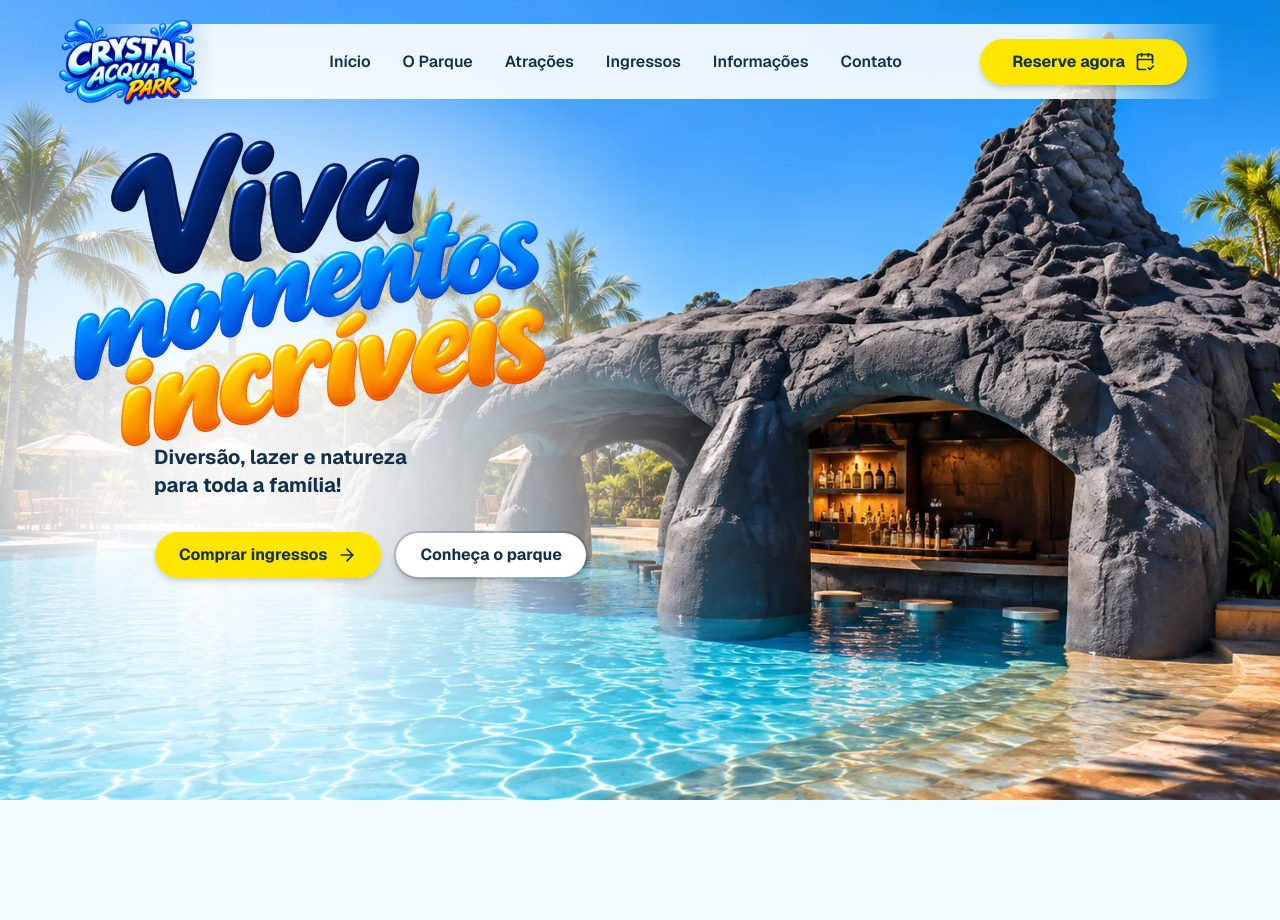
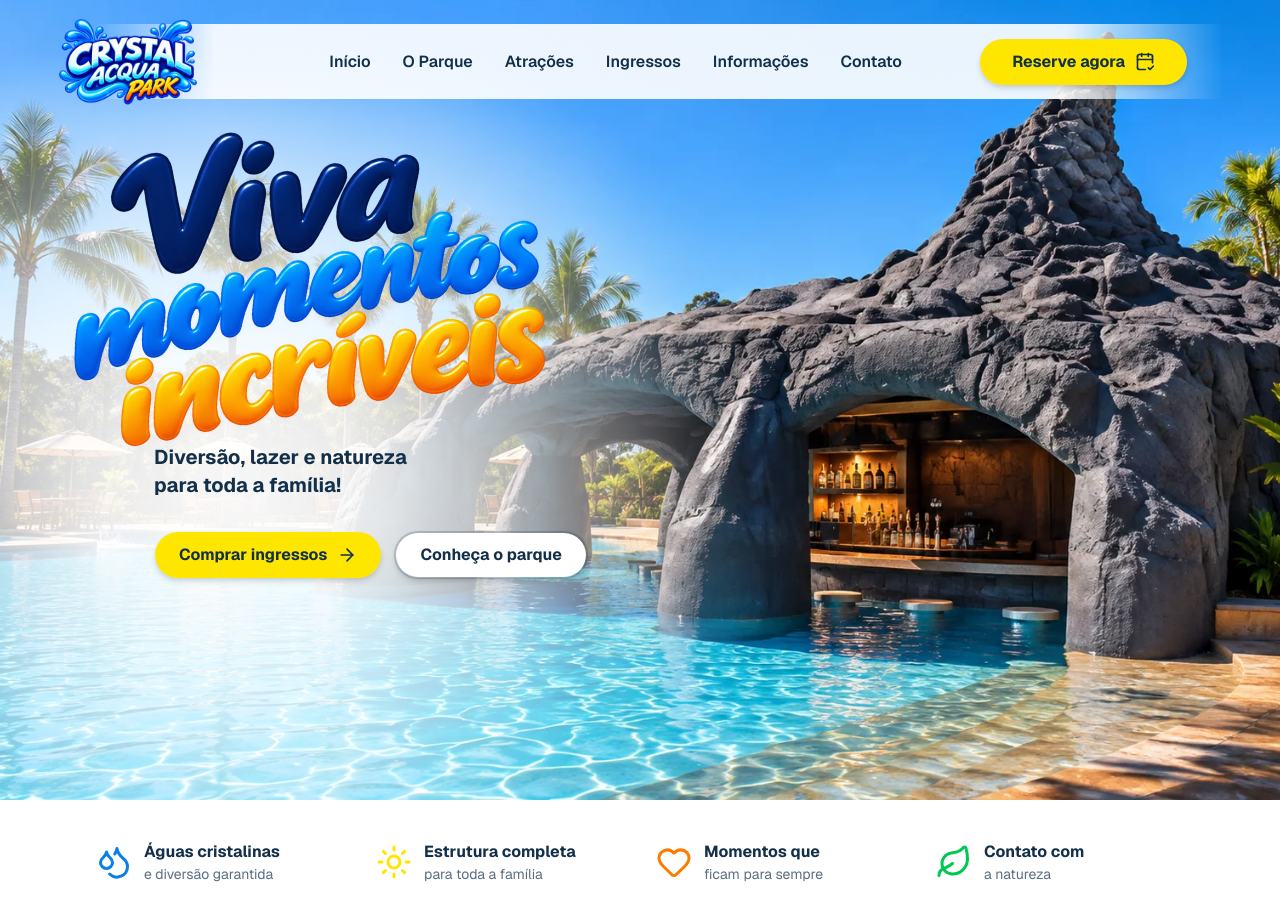
Before and after one commit to jonatinha/parquesystem, a Next.js app in the folder apps/web/: page / in a window 1280 px wide. Shown: the top 920 px of the page. Before the commit the page ends 800 px from the top, so only its background shows below. Built offline with nearby package versions, Linux system fonts and the light colour scheme.

Commit message:
Faixa Branca de baixo

```diff
--- a/apps/web/app/page.tsx
+++ b/apps/web/app/page.tsx
@@ -1,11 +1,13 @@
 import { Header } from "@/components/site/header";
 import { Hero } from "@/components/site/hero";
+import { FeatureStrip } from "@/components/site/FeatureStrip";
 
 export default function Home() {
   return (
     <main>
       <Header />
       <Hero />
+      <FeatureStrip />
     </main>
   );
 }
--- /dev/null
+++ b/apps/web/components/site/FeatureStrip.tsx
@@ -0,0 +1,50 @@
+import { Droplets, Sun, Heart, Leaf } from "lucide-react";
+
+const features = [
+  {
+    icon: Droplets,
+    title: "Águas cristalinas",
+    subtitle: "e diversão garantida",
+    color: "text-crystal-blue",
+  },
+  {
+    icon: Sun,
+    title: "Estrutura completa",
+    subtitle: "para toda a família",
+    color: "text-crystal-yellow",
+  },
+  {
+    icon: Heart,
+    title: "Momentos que",
+    subtitle: "ficam para sempre",
+    color: "text-crystal-orange",
+  },
+  {
+    icon: Leaf,
+    title: "Contato com",
+    subtitle: "a natureza",
+    color: "text-green-500",
+  },
+];
+
+export function FeatureStrip() {
+  return (
+    <div className="relative z-10 w-full bg-white py-8 md:py-10">
+      <div className="mx-auto grid max-w-6xl grid-cols-2 gap-6 px-6 md:grid-cols-4 md:gap-8 md:px-8">
+        {features.map((item) => (
+          <div key={item.title} className="flex items-center gap-3">
+            <item.icon className={`size-8 shrink-0 md:size-9 ${item.color}`} />
+            <div className="leading-tight">
+              <p className="text-sm font-bold text-crystal-ink md:text-base">
+                {item.title}
+              </p>
+              <p className="text-xs text-crystal-ink/70 md:text-sm">
+                {item.subtitle}
+              </p>
+            </div>
+          </div>
+        ))}
+      </div>
+    </div>
+  );
+}
--- a/apps/web/components/site/hero.tsx
+++ b/apps/web/components/site/hero.tsx
@@ -4,7 +4,7 @@ import { Button } from "@/components/ui/button";
 
 export function Hero() {
   return (
-    <section className="relative h-dvh min-h-[600px] w-full overflow-hidden">
+    <section className="relative h-dvh min-h-[200px] w-full overflow-hidden">
       <Image
         src="/images/hero/parque-bg.webp"
         alt="Crystal Acqua Park"
```
